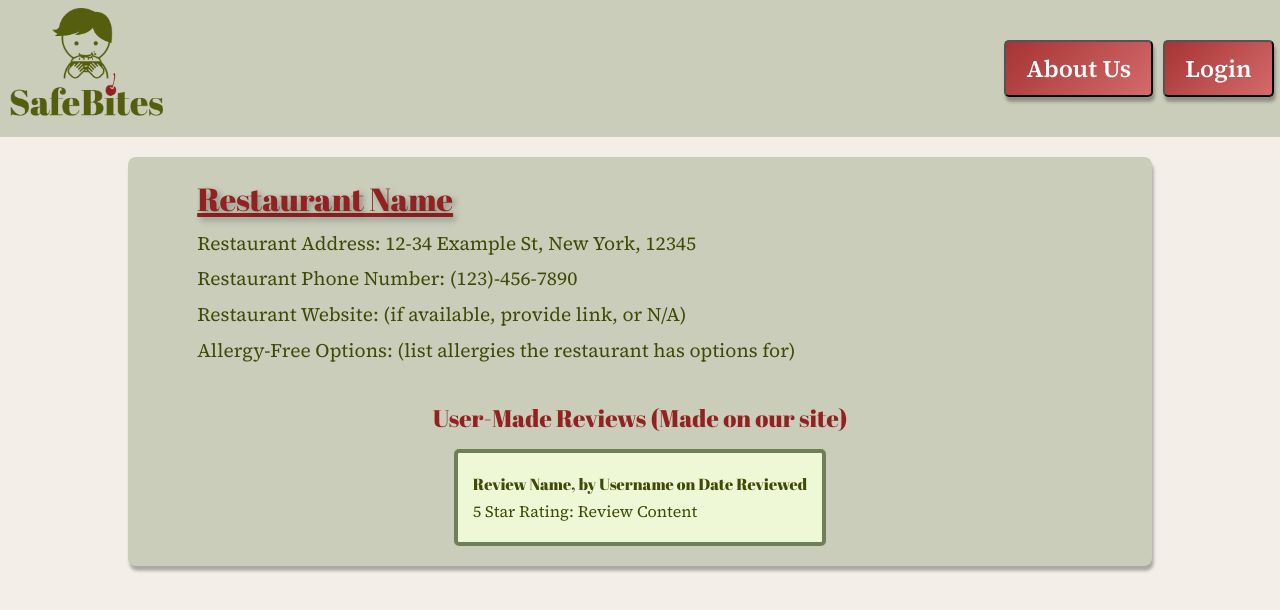
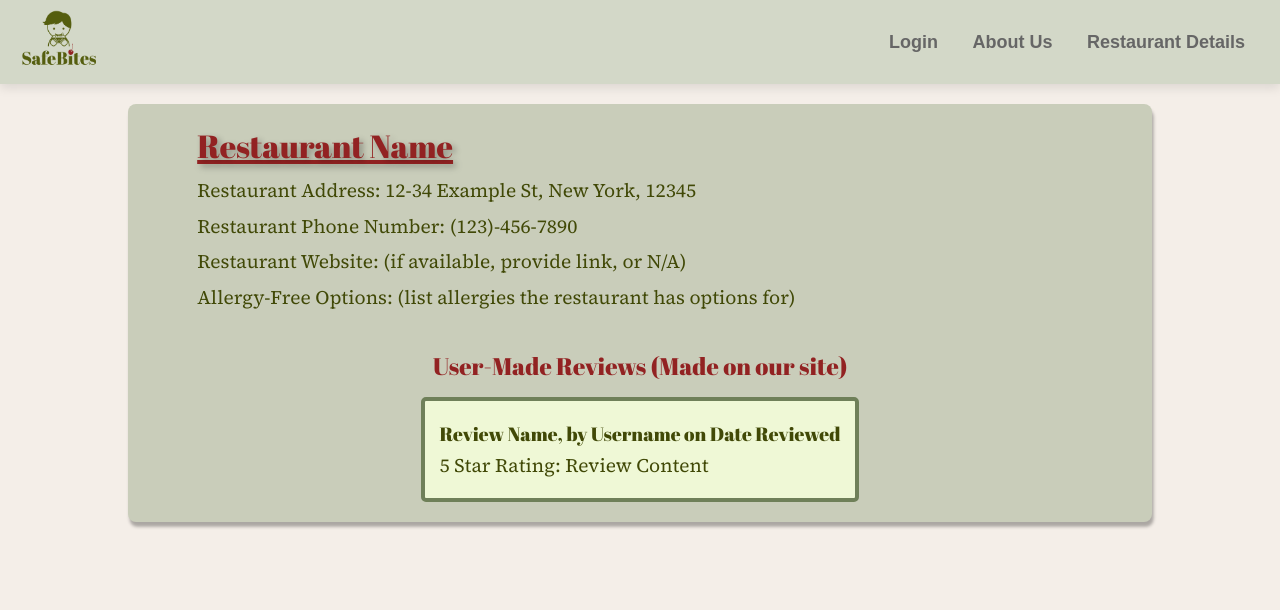
Before and after one commit to tahiagodhuli/SafeBites, a plain HTML site: page restaurantDetails.html in a window 1280 px wide. Drawn offline with Linux system fonts and the light colour scheme.

Commit message:
navbar changed to the same one as homepage

```diff
--- a/restaurantDetails.css
+++ b/restaurantDetails.css
@@ -3,7 +3,55 @@
     padding: 0;
     box-sizing: border-box;
 }
+main {
+    margin-top: 100px;
+    padding: 20px;
+    text-align: center;
+}
 
+h1 {
+    font-size: 2.5em;
+    color: #4a4a32;
+    margin-bottom: 10px;
+}
+
+p {
+    font-size: 1.2em;
+    color: #666;
+    margin: 20px 0;
+}
+        /* Navigation styling */
+nav a {
+    color: #666;
+    text-decoration: none;
+    margin: 0 15px;
+    font-weight: bold;
+    font-size: 18px;
+    transition: color 0.3s;
+    }
+
+nav a:hover {
+    color: #8B0000;
+}
+
+/* Header styling */
+header {
+    display: flex;
+    align-items: center;
+    justify-content: space-between;
+    padding: 10px 20px;
+    background-color: #d3d8c8;
+    box-shadow: 0px 4px 10px rgba(0, 0, 0, 0.1);
+    width: 100%;
+    top: 0;
+    z-index: 1000;
+}
+
+/* Logo styling */
+.logo img {
+    height: 60px;
+    width: 80px;
+    }
 body {
     font-family: Arial, sans-serif;
     background-color: #F4EEE8;
@@ -17,19 +65,19 @@ body {
     border-radius: 8px;
     box-shadow: 0.1rem 0.3rem 0.2rem rgba(0, 0, 0, 0.3);
 }
-
+/*
 header {
     display: flex;
     justify-content: space-between;
     align-items: center;
     background-color: #C9CDBA;
     padding: 0.5%;
-}
+} */
 
-.logo img {
+/* .logo img {
     max-width: 15vw;
     max-height: 15vh;
-}
+} */
 .menu {
     display: flex; /* makes sure buttons are aligned horizontally */
     gap: 10px;
--- a/restaurantDetails.html
+++ b/restaurantDetails.html
@@ -18,16 +18,17 @@
 
 <body>
     <!-- Navbar -->
-    <header>
-        <a href="index.html">
-            <div class="logo">
-                <img src="./public/safebitestransparent.png" alt="Logo" />
-            </div>
-        </a>
-        <div class="menu">
-            <a href="about.html"><button class="btn">About Us</button></a>
-            <a href="login.html"><button class="btn">Login</button></a>
+    <header id="header">
+        <div class="logo">
+            <a href="index.html">
+                <img src="updated logo 2.png" alt="Logo" />
+            </a>
         </div>
+        <nav>
+            <a href="login.html">Login</a>
+            <a href="about.html">About Us</a>
+            <a href="restaurantDetails.html">Restaurant Details</a>
+        </nav>
     </header>
     <div class="container">
 
```
